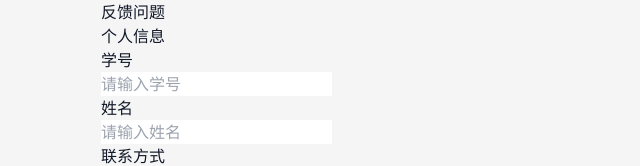
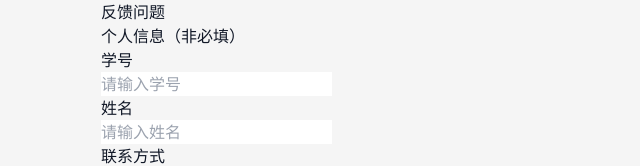
Before and after one commit to bjut-tech/su-appeal-frontend, a Vue app: page /questions/create in a window 1280 px wide. Shown: the top 166 px of the page, without its empty margins (251-891 px from the left). Built offline with nearby package versions, Linux system fonts and the light colour scheme; no server answers.

Commit message:
feat: allow anonymous question

```diff
--- a/src/pages/QuestionCreate.vue
+++ b/src/pages/QuestionCreate.vue
@@ -111,7 +111,7 @@ onBeforeUnmount(() => {
 <template>
   <div class="flex flex-col items-stretch pb-6">
     <van-cell-group
-      title="个人信息"
+      title="个人信息（非必填）"
       inset
     >
       <van-field
```
